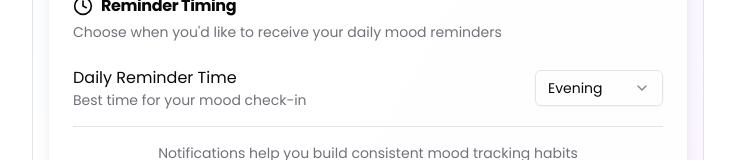
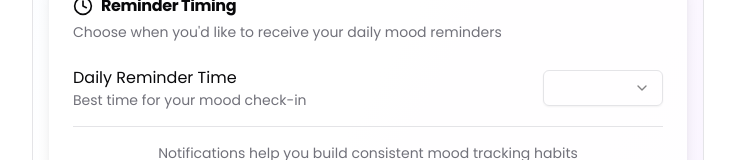
Before and after one commit to yuuuuu-z/mood-tracker, a Next.js app: page /sitting/notification in a window 1280 px wide. Shown: the part 968-1128 px from the top of the page, without its empty margins (272-1007 px from the left). Built offline with nearby package versions, Linux system fonts and the light colour scheme.

Commit message:
fix the select value

```diff
--- a/app/sitting/language/page.tsx
+++ b/app/sitting/language/page.tsx
@@ -85,7 +85,7 @@ export default function LanguageRegionPage() {
           <div className="px-4 -mt-16 pt-20">
             <div className="flex items-center gap-3 mb-2">
               <div className="p-2 bg-green-500 rounded-lg">
-                <Globe className="h-6 w-6 text-white" />
+                <Globe className="h-6 w-8 text-white" />
               </div>
               <h1 className="text-3xl font-bold tracking-tight text-gray-900">
                 Language & Region
@@ -133,7 +133,7 @@ export default function LanguageRegionPage() {
               Choose your preferred language for the mood tracker interface
             </CardDescription>
           </CardHeader>
-          <CardContent>
+          {/* <CardContent>
             <Select
               value={settings.language}
               onValueChange={(value) =>
@@ -154,7 +154,7 @@ export default function LanguageRegionPage() {
                 ))}
               </SelectContent>
             </Select>
-          </CardContent>
+          </CardContent> */}
         </Card>
 
         {/* Region Settings */}
@@ -168,7 +168,7 @@ export default function LanguageRegionPage() {
               Set your region for localized content and mood insights
             </CardDescription>
           </CardHeader>
-          <CardContent>
+          {/* <CardContent>
             <Select
               value={settings.region}
               onValueChange={(value) =>
@@ -189,7 +189,7 @@ export default function LanguageRegionPage() {
                 ))}
               </SelectContent>
             </Select>
-          </CardContent>
+          </CardContent> */}
         </Card>
 
         {/* Timezone Settings */}
@@ -203,7 +203,7 @@ export default function LanguageRegionPage() {
               Ensure accurate timestamps for your mood entries
             </CardDescription>
           </CardHeader>
-          <CardContent>
+          {/* <CardContent>
             <Select
               value={settings.timezone}
               onValueChange={(value) =>
@@ -221,7 +221,7 @@ export default function LanguageRegionPage() {
                 ))}
               </SelectContent>
             </Select>
-          </CardContent>
+          </CardContent> */}
         </Card>
 
         {/* Date Format */}
@@ -235,7 +235,7 @@ export default function LanguageRegionPage() {
               Choose how dates are displayed in your mood tracker
             </CardDescription>
           </CardHeader>
-          <CardContent className="space-y-4">
+          {/* <CardContent className="space-y-4">
             <Select
               value={settings.dateFormat}
               onValueChange={(value) =>
@@ -267,7 +267,7 @@ export default function LanguageRegionPage() {
               Changes will apply to all dates and timestamps in your mood
               tracker
             </div>
-          </CardContent>
+          </CardContent> */}
         </Card>
       </div>
     </div>
--- a/app/sitting/notification/page.tsx
+++ b/app/sitting/notification/page.tsx
@@ -25,7 +25,9 @@ import { Separator } from "@/components/ui/separator";
 import {
   Select,
   SelectContent,
+  SelectGroup,
   SelectItem,
+  SelectLabel,
   SelectTrigger,
   SelectValue,
 } from "@/components/ui/select";
@@ -207,34 +209,30 @@ export default function NotificationPage() {
             </CardDescription>
           </CardHeader>
           <CardContent className="space-y-4 ">
-            <div className="flex items-center justify-between">
+            <div className="flex items-center justify-between ">
               <div>
                 <h4 className="font-medium">Daily Reminder Time</h4>
                 <p className="text-sm text-muted-foreground">
                   Best time for your mood check-in
                 </p>
-
-
               </div>
-
-              {/* FIXED Select Dropdown */}
-              <div className="relative z-[9999]">
+              <div>
                 <Select value={reminderTime} onValueChange={setReminderTime}>
-                  <SelectTrigger className="w-32">
-                    <SelectValue placeholder="Select" />
+                  <SelectTrigger className="w-[120px]">
+                    <SelectValue placeholder="Select reminder time" />
                   </SelectTrigger>
-                  <SelectContent
-                    position="popper"
-                    sideOffset={5}
-                    className="z-[9999] bg-white border shadow-lg"
-                  >
-                    <SelectItem value="morning">Morning</SelectItem>
-                    <SelectItem value="afternoon">Afternoon</SelectItem>
-                    <SelectItem value="evening">Evening</SelectItem>
-                    <SelectItem value="night">Night</SelectItem>
-                  </SelectContent>
+                  {/* <SelectContent position="popper" className="z-50">
+                    <SelectGroup>
+                      <SelectLabel>Reminder Time</SelectLabel>
+                      <SelectItem value="morning">Morning</SelectItem>
+                      <SelectItem value="afternoon">Afternoon</SelectItem>
+                      <SelectItem value="evening">Evening</SelectItem>
+                      <SelectItem value="night">Night</SelectItem>
+                    </SelectGroup>
+                  </SelectContent> */}
                 </Select>
               </div>
+              {/* FIXED Select Dropdown */}
             </div>
 
             <Separator />
--- a/app/sitting/page.tsx
+++ b/app/sitting/page.tsx
@@ -157,7 +157,6 @@ const page = async () => {
 
         {/* Sign Out Section */}
         <div className="mt-12">
-          <Separator className="mb-8" />
           <div className="flex justify-center sticky bottom-1 p-2">
             {/* <Button
               variant="destructive"
@@ -167,7 +166,7 @@ const page = async () => {
             </Button> */}
             <SignOutBtn />
           </div>
-          <p className="text-center text-xs text-gray-500 mt-4">
+          <p className="text-center pb-5 text-xs text-gray-500 mt-4">
             You'll need to sign in again to access your mood data
           </p>
         </div>
```
